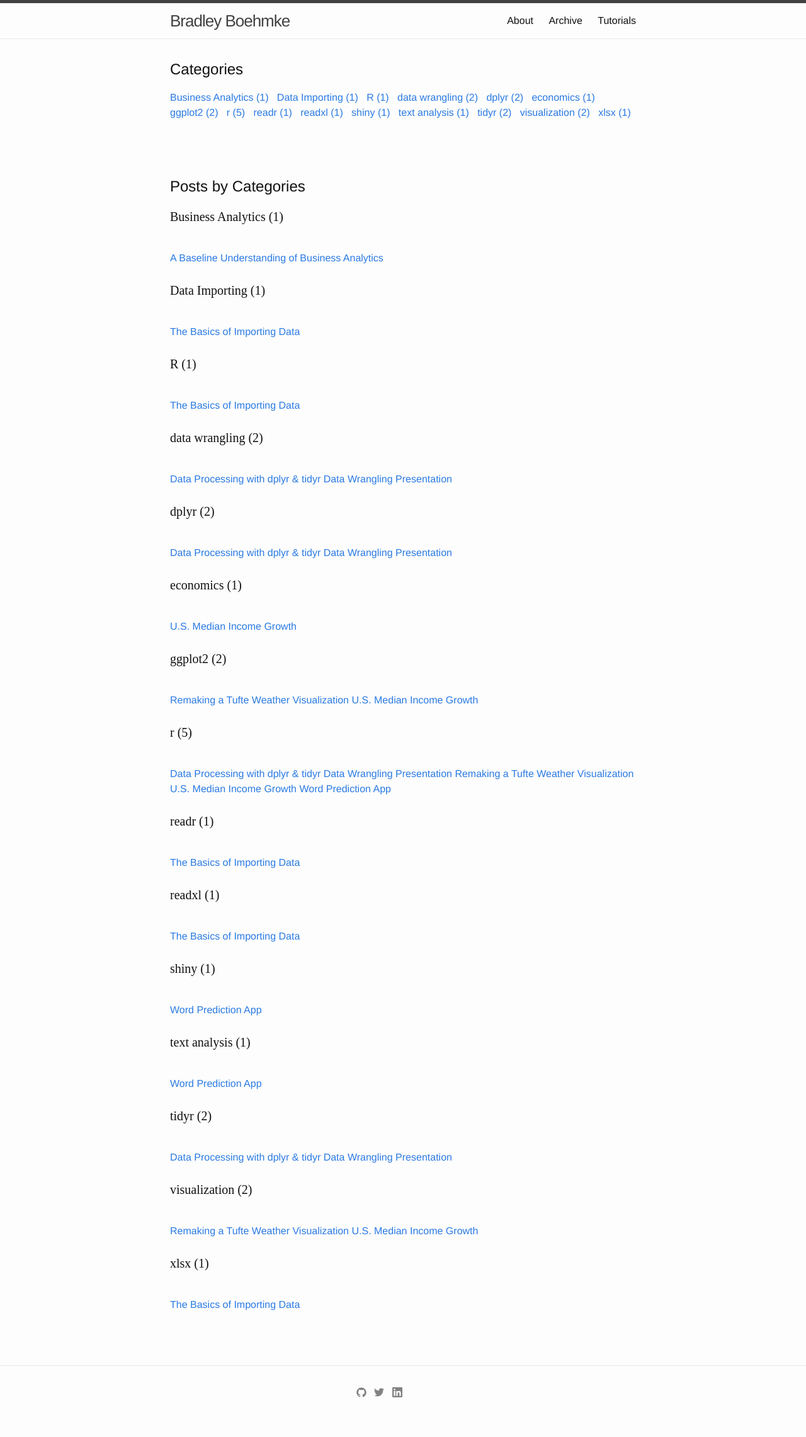
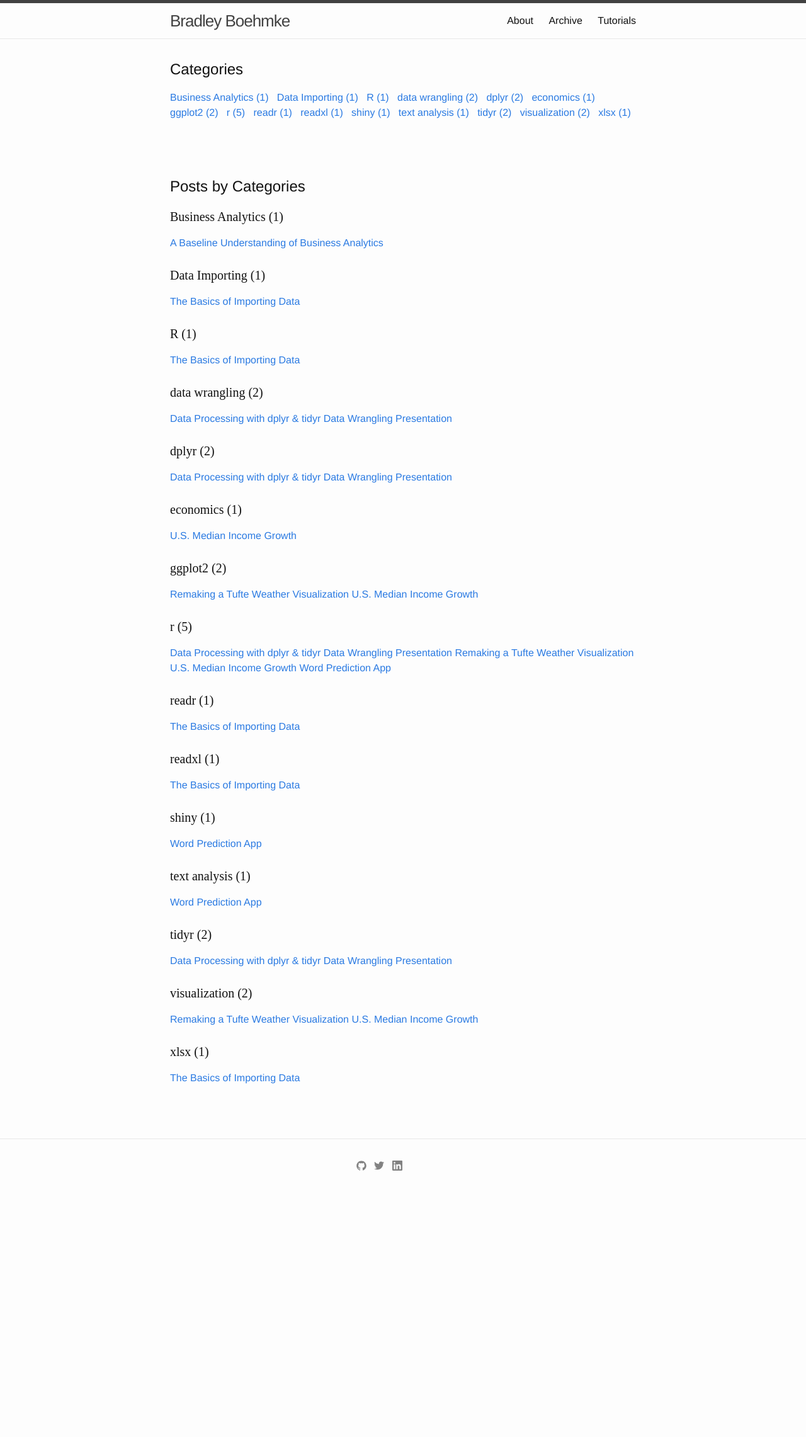
Before and after one commit to bradleyboehmke/bradleyboehmke, a Jekyll site: the page built from archivebycategory.md, in a window 1280 px wide. Shown: the whole page at 63% size. Built offline with Jekyll 4.4.1, drawn with Linux system fonts in a browser that asks for light colours; after the commit the page ends 1922 px from its top, so only the background shows below that.

Commit message:
Update archivebycategory.md

```diff
--- a/archivebycategory.md
+++ b/archivebycategory.md
@@ -26,7 +26,7 @@
 
 <div id="index">
     {% for category in categories %}
-    <a name="{{ category[0] }}"></a><h4 style="font-family:Gentium Basic">{{ category[0] | replace:'-', ' ' }} ({{ category | last | size }}) </h4><br>
+    <a name="{{ category[0] }}"></a><h4 style="font-family:Gentium Basic">{{ category[0] | replace:'-', ' ' }} ({{ category | last | size }}) </h4>
     {% assign sorted_posts = site.posts | sort: 'title' %}
     {% for post in sorted_posts %}
     {%if post.categories contains category[0]%}
```
